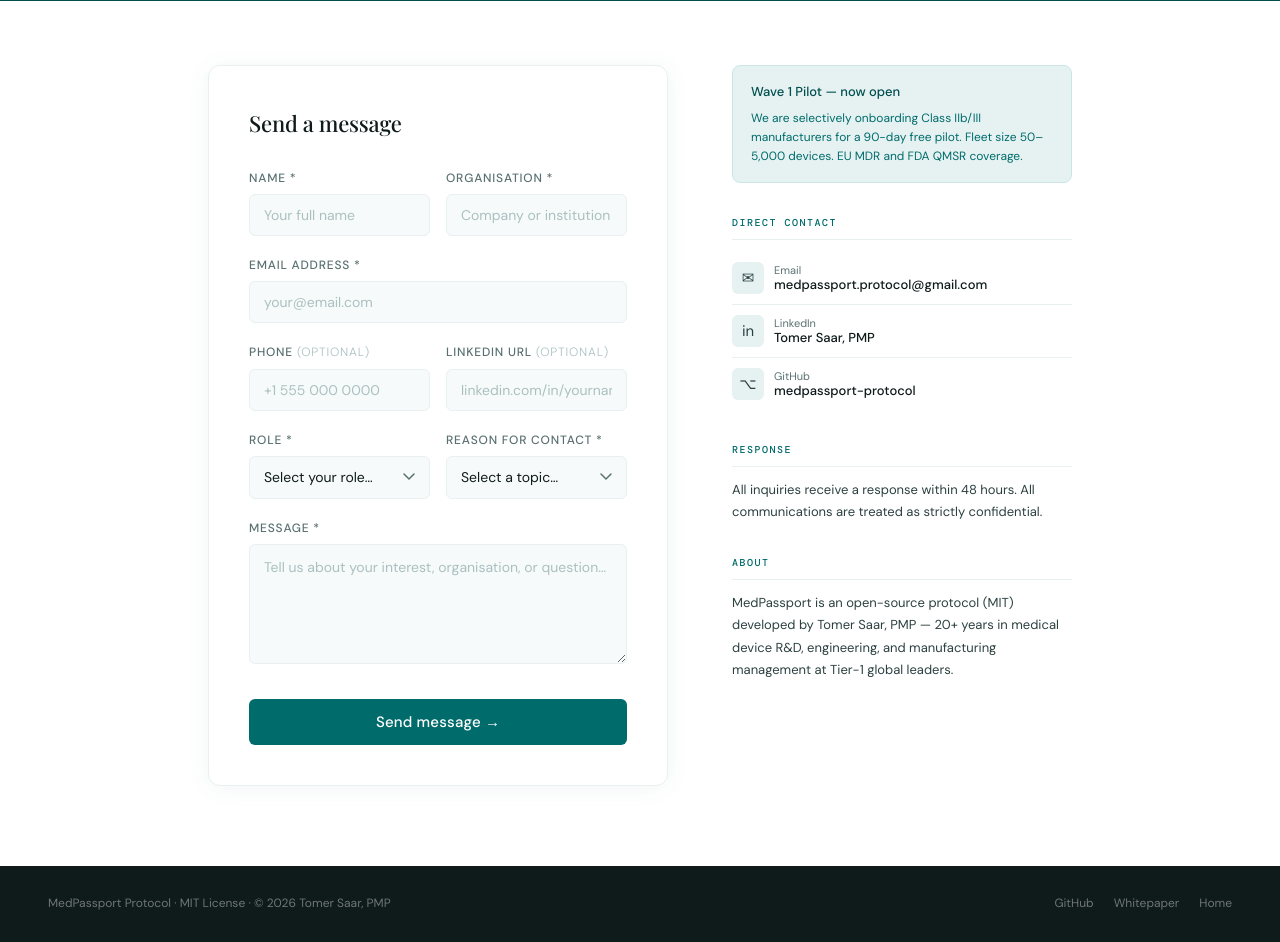
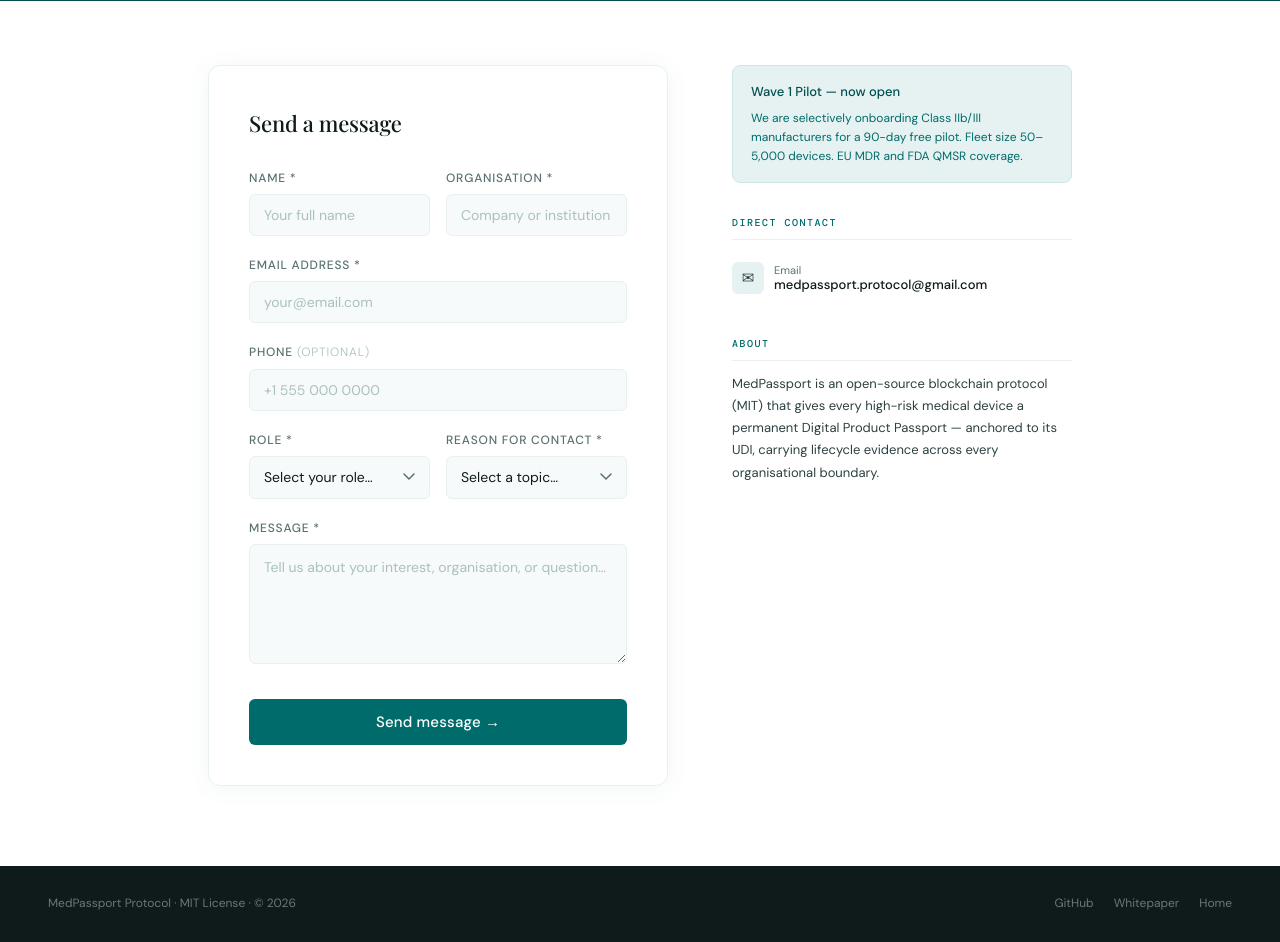
Before and after one commit to tomer-saar/medpassport-protocol, a website: page docs/contact.html in a window 1280 px wide. Shown: the part 371-1313 px from the top of the page. Drawn offline with nearby package versions, Linux system fonts and the light colour scheme; a web font is replaced by a local one.

Commit message:
fix: remove linkedin from contact page

```diff
--- a/docs/contact.html
+++ b/docs/contact.html
@@ -362,7 +362,6 @@
     <li><a href="demo.html">Interactive Demo</a></li>
     <li><a href="index.html#verify">UDI Lookup</a></li>
     <li><a href="index.html#pilots">Pilots</a></li>
-    <li><a href="https://github.com/tomer-saar/medpassport-protocol" target="_blank">GitHub</a></li>
     <li><a href="contact.html" class="nav-cta">Contact</a></li>
   </ul>
 </nav>
@@ -401,15 +400,9 @@
           <input type="email" id="email" name="email" placeholder="your@email.com" required/>
         </div>
 
-        <div class="form-row">
-          <div class="form-group">
-            <label for="phone">Phone <span style="font-weight:300;color:#AAC0C0;">(optional)</span></label>
-            <input type="tel" id="phone" name="phone" placeholder="+1 555 000 0000"/>
-          </div>
-          <div class="form-group">
-            <label for="linkedin">LinkedIn URL <span style="font-weight:300;color:#AAC0C0;">(optional)</span></label>
-            <input type="url" id="linkedin" name="linkedin" placeholder="linkedin.com/in/yourname"/>
-          </div>
+        <div class="form-group">
+          <label for="phone">Phone <span style="font-weight:300;color:#AAC0C0;">(optional)</span></label>
+          <input type="tel" id="phone" name="phone" placeholder="+1 555 000 0000"/>
         </div>
 
         <div class="form-row">
@@ -478,30 +471,11 @@
             <span class="contact-link-value">medpassport.protocol@gmail.com</span>
           </div>
         </a>
-        <a class="contact-link" href="https://linkedin.com/in/tomer-saar" target="_blank">
-          <div class="contact-link-icon">in</div>
-          <div class="contact-link-text">
-            <span class="contact-link-label">LinkedIn</span>
-            <span class="contact-link-value">Tomer Saar, PMP</span>
-          </div>
-        </a>
-        <a class="contact-link" href="https://github.com/tomer-saar/medpassport-protocol" target="_blank">
-          <div class="contact-link-icon">⌥</div>
-          <div class="contact-link-text">
-            <span class="contact-link-label">GitHub</span>
-            <span class="contact-link-value">medpassport-protocol</span>
-          </div>
-        </a>
-      </div>
-
-      <div class="sidebar-section">
-        <div class="sidebar-label">Response</div>
-        <p class="sidebar-text">All inquiries receive a response within 48 hours. All communications are treated as strictly confidential.</p>
       </div>
 
       <div class="sidebar-section">
         <div class="sidebar-label">About</div>
-        <p class="sidebar-text">MedPassport is an open-source protocol (MIT) developed by Tomer Saar, PMP — 20+ years in medical device R&D, engineering, and manufacturing management at Tier-1 global leaders.</p>
+        <p class="sidebar-text">MedPassport is an open-source blockchain protocol (MIT) that gives every high-risk medical device a permanent Digital Product Passport — anchored to its UDI, carrying lifecycle evidence across every organisational boundary.</p>
       </div>
 
     </div>
@@ -511,7 +485,7 @@
 
 <!-- Footer -->
 <footer>
-  <div class="footer-left">MedPassport Protocol · MIT License · © 2026 Tomer Saar, PMP</div>
+  <div class="footer-left">MedPassport Protocol · MIT License · © 2026</div>
   <div class="footer-right">
     <a href="https://github.com/tomer-saar/medpassport-protocol" target="_blank">GitHub</a>
     <a href="https://github.com/tomer-saar/medpassport-protocol/blob/main/docs/WHITEPAPER.md" target="_blank">Whitepaper</a>
```
